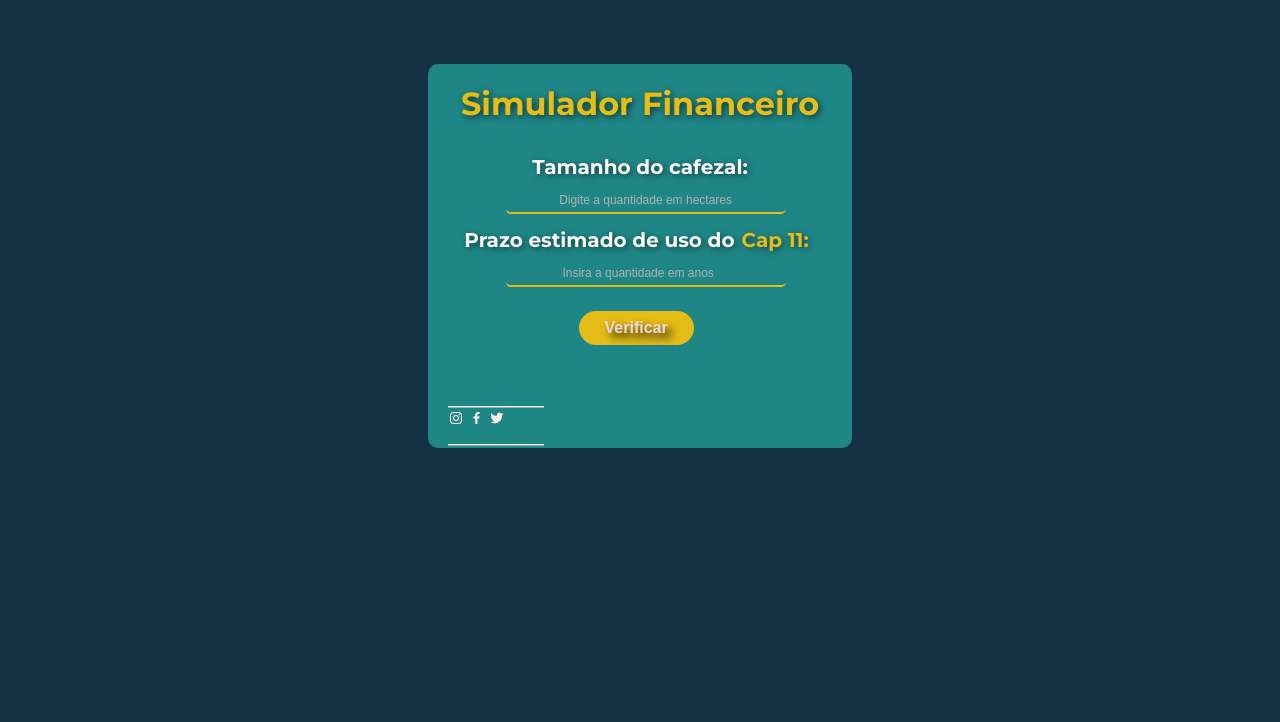
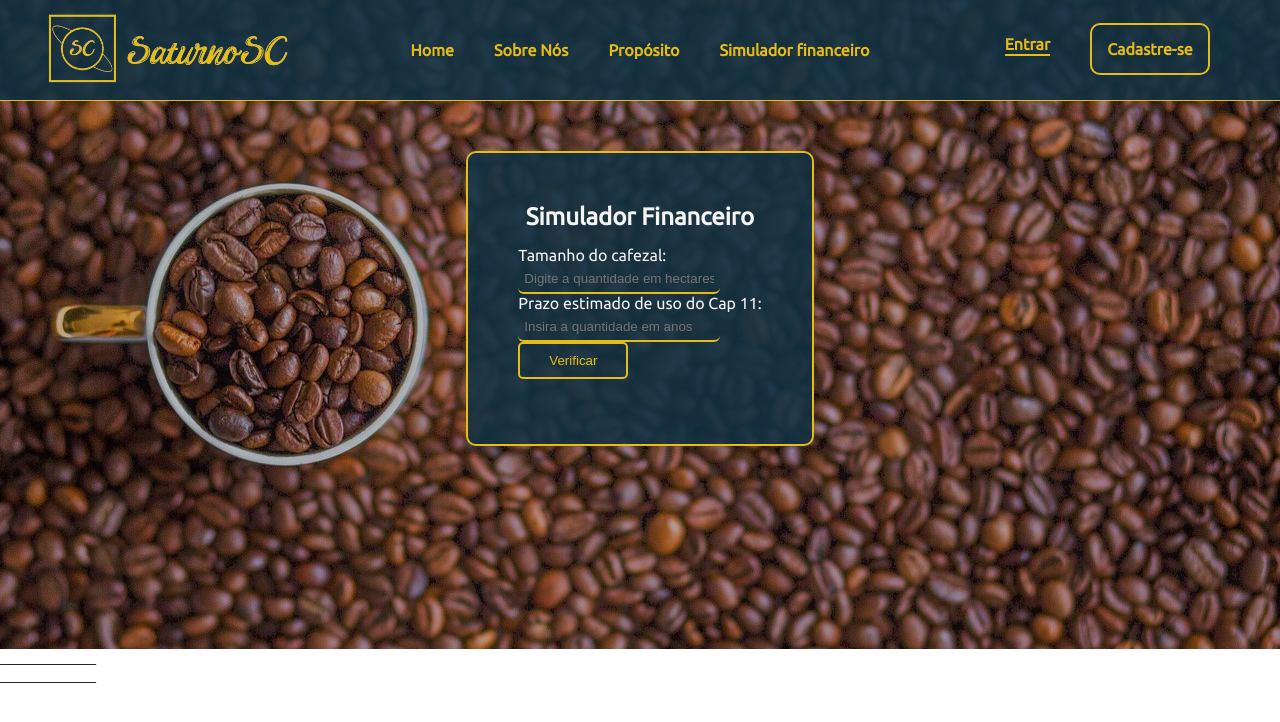
Before and after one commit to SaturnoSC/Sprint02, a plain HTML site: page Institucional/simulador.html in a window 1280 px wide. Drawn offline with nearby package versions, Linux system fonts and the light colour scheme.

Commit message:
Implementação do css no simulador

```diff
--- a/Institucional/css/simulador.css
+++ b/Institucional/css/simulador.css
@@ -1,4 +1,4 @@
-@import url('https://fonts.googleapis.com/css2?family=Montserrat:wght@700&display=swap');
+@import url('https://fonts.googleapis.com/css2?family=Ubuntu&display=swap');
 
 * {
     margin: 0;
--- a/Institucional/simulador.html
+++ b/Institucional/simulador.html
@@ -5,41 +5,55 @@
     <meta charset="UTF-8">
     <meta http-equiv="X-UA-Compatible" content="IE=edge">
     <meta name="viewport" content="width=device-width, initial-scale=1.0">
-    <link rel="stylesheet" href="./css/simulador.css">
-    <link rel="icon" type="image/png" sizes="32x32" href="./favicon_io/favicon-32x32.png">
-    <link href='https://unpkg.com/boxicons@2.0.7/css/boxicons.min.css' rel='stylesheet'>
-    <title>Saturno SC</title>
+    <link rel="stylesheet" href="./css/style.css">
+    <link rel="stylesheet" href="./css/login.css">
+    <link rel="icon" href="./img/AAA.png">
+    <title>Simulador Financeiro</title>
 </head>
 
 <body>
-    <div class="content">
+    <section>
+        <nav>
+            <div class="logo">
+                <a href="./index.html"><img src="./img/logoSite.png"></a>
+            </div>
+            <div class="bar">
+                <ul>
+                    <li><a href="index.html">Home</a></li>
+                    <li><a href="#sobreNos">Sobre Nós</a></li>
+                    <li><a href="#mvv">Propósito</a></li>
+                    <li><a href="./simulador.html">Simulador financeiro</a></li>
+                </ul>
+            </div>
+            <div class="bar2">
+                <ul>
+                    <li class="aqui"><a href="./login.html" class="entrar">Entrar</a></li>
+                    <li><a href="./cadastro.html" class="cadastro">Cadastre-se</a></li>
+                </ul>
+            </div>
+        </nav>
+
+        <div class="banner">
+            <div class="container">
+                <div class="caixa-formulario">
                     <h1>Simulador Financeiro</h1>
-        <form>
+                <div class="campo">
         <div class="input">
             <!-- <label> representa uma legenda para um item em uma interface de usuário -->
-                <label for="in_tamanho">Tamanho do cafezal:</label>
+            <label for="in_tamanho">Tamanho do cafezal:</label> <p>
+
             <input id="in_tamanho" placeholder="Digite a quantidade em hectares">
         </div>
         <div class="input">
-                <label for="in_prazo">Prazo estimado de uso do<span>Cap 11:<span></label>
+            <label for="in_prazo">Prazo estimado de uso do<span> Cap 11:<span></label> <p>
             <input type="number" id="in_prazo" placeholder="Insira a quantidade em anos">
             <div>
                 <button class="botao" type="button" onclick="btn_calculo()">Verificar</button>
-        </form>
+
                 <div class="mensagem" id="div_mensagem"></div>
-    </div>
 
-    <footer>
-        <div class="rodape">
-            <p>____________</p>
-            <div class="social">
-                <a href="https://www.instagram.com" target="_blank"><i class='bx bxl-instagram' style="color: #faf0e6"></i></a>
-                <a href="https://www.facebook.com" target="_blank"><i class='bx bxl-facebook' style="color: #faf0e6"></i></a>
-                <a href="https://www.twitter.com" target="_blank"><i class='bx bxl-twitter' style="color: #faf0e6"></i></a>
-              </div>
-            <p>____________</p>
-        </div>
-    </footer>
+    </section>
+
 
 </body>
 
@@ -52,16 +66,8 @@
         var tamanho = Number(in_tamanho.value)
         var prazo = Number(in_prazo.value)
 
-
-        /* Conta para calcular possível lucro: Montante = Capital * (1 + I)^tempo.
-        Em que o capital é o valor total de vinho que o cliente tem armazenado, o tempo é os anos que o vinho ficará armazenado, e o montante é o total de receita após o tempo definido. */
-
-
         var conta = tamanho * 0.35
         var resultado = conta * prazo
-
-
-        /* Se algum campo estiver vazio o simulador irá mostrar um alerta e não irá mostrar nenhuma mensagem na tela. */
 
         if (tamanho == '') {
             alert('Por favor, informe o tamanho do cafezal!')
@@ -73,8 +79,6 @@
             }
             else {
 
-                /* Se todos os campos estiverem ok, o simulador irá mostrar a mensagem normalmente... */
-
                 div_mensagem.innerHTML += `<br>Adquirindo o Capulus 11 por ${prazo} anos, você reduzirá a perda da sua safra em média ${(resultado).toFixed(2)} % ao ano.`
                 div_mensagem.innerHTML += `<br><a href="atividade4.html"><button class="voltar"> Voltar > </button></a>`
 
@@ -82,4 +86,21 @@
         }
 
     }
+
 </script>
+
+<footer>
+    <div class="rodape">
+        <p>____________</p>
+        <div class="social">
+            <a href="https://www.instagram.com" target="_blank"><i class='bx bxl-instagram'
+                    style="color: #faf0e6"></i></a>
+            <a href="https://www.facebook.com" target="_blank"><i class='bx bxl-facebook'
+                    style="color: #faf0e6"></i></a>
+            <a href="https://www.twitter.com" target="_blank"><i class='bx bxl-twitter'
+                    style="color: #faf0e6"></i></a>
+        </div>
+        <p>____________</p>
+    </div>
+    </section>
+</footer>
```
Lines whose indentation alone changed are shown as unchanged.
